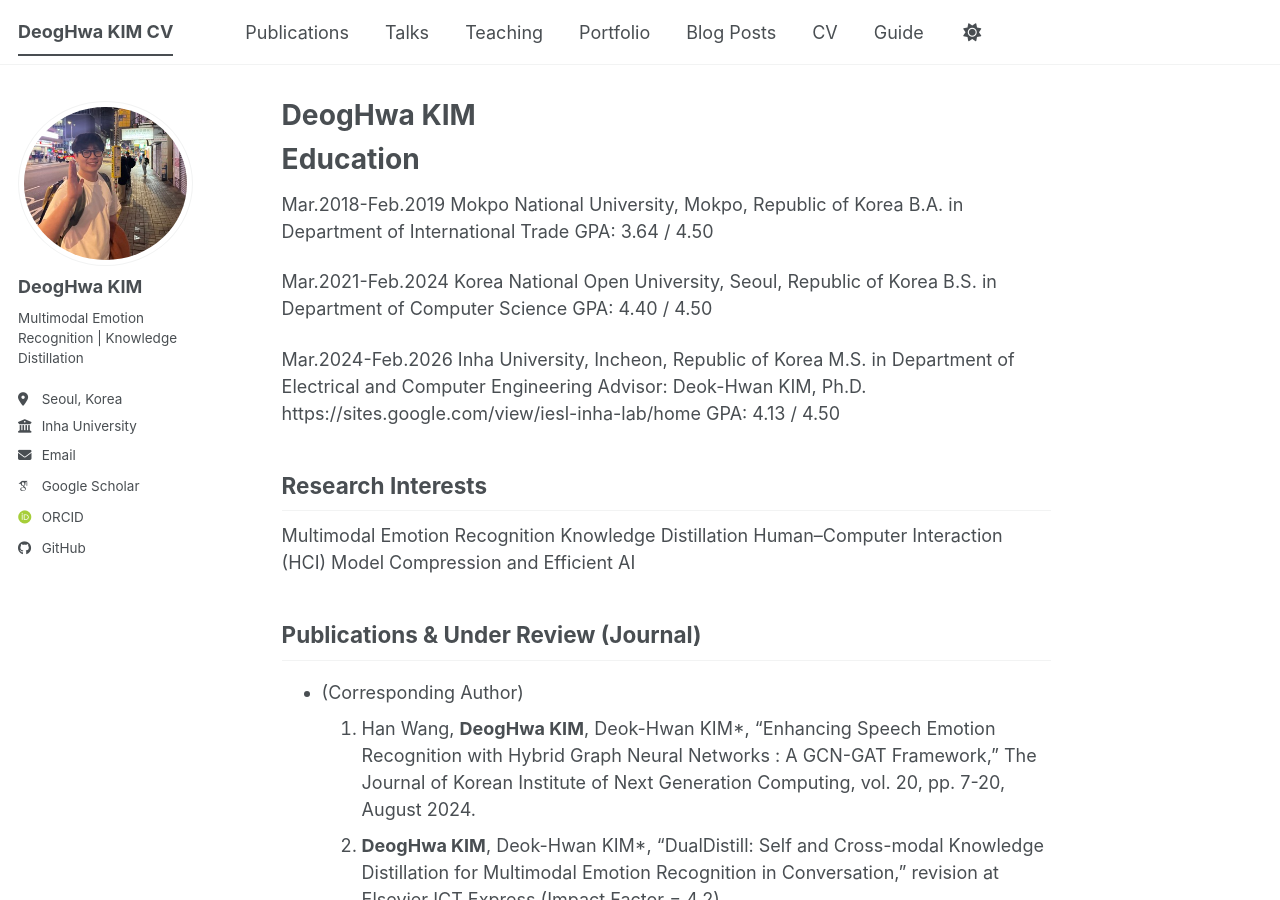
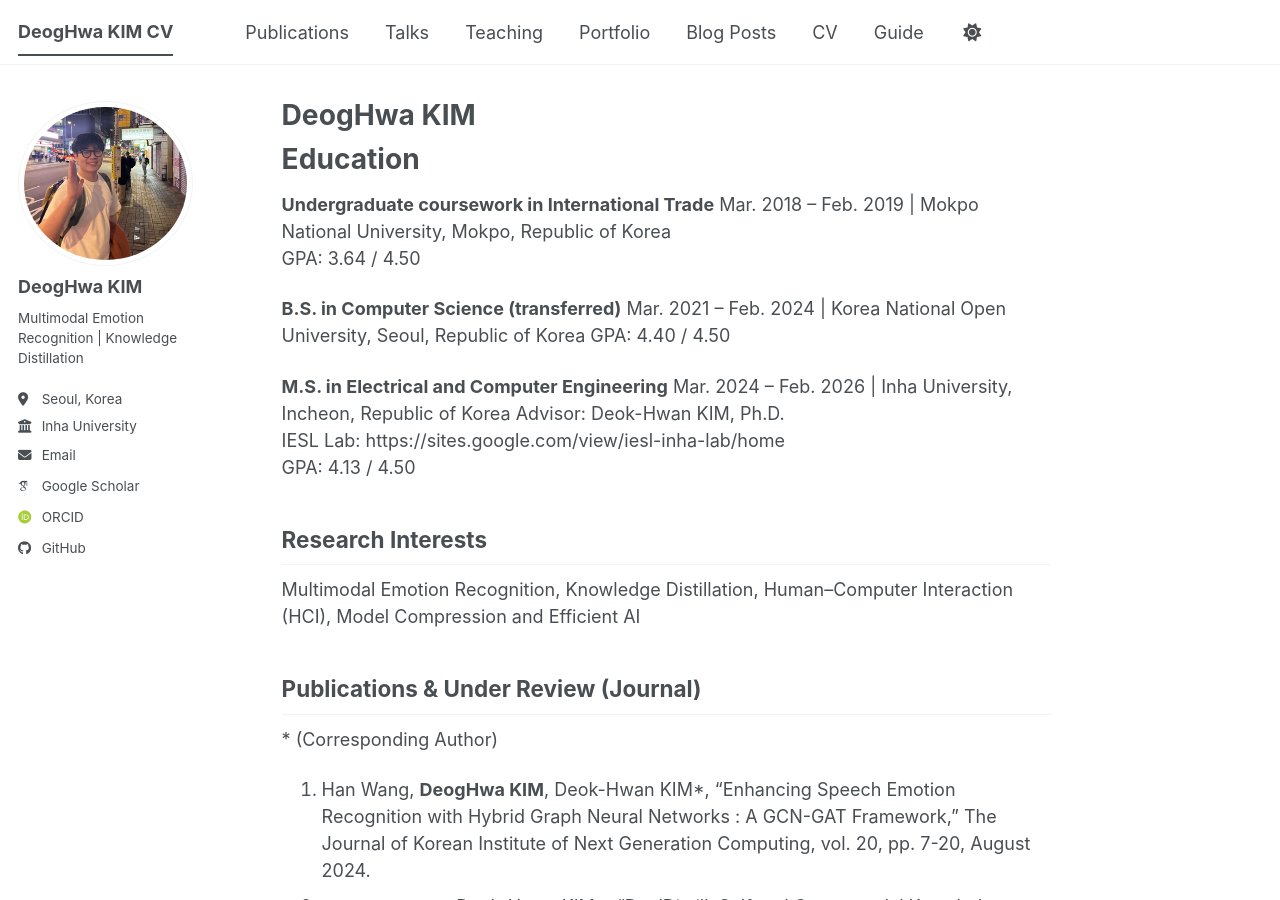
Before and after one commit to potatoduck9/potatoduck9.github.io, a Jekyll site: the page built from _pages/about.md, in a window 1280 px wide and 900 px high. Built offline with Jekyll 4.4.1, drawn with Linux system fonts in a browser that asks for light colours; some web fonts are replaced; a script bundle is joined from its source files by our own code; library files that are not in the unit come from our copies.

Commit message:
Update about.md

```diff
--- a/_pages/about.md
+++ b/_pages/about.md
@@ -7,38 +7,35 @@ redirect_from:
   - /about.html
 ---
 
+
 Education
 ======
-Mar.2018-Feb.2019     Mokpo National University, Mokpo, Republic of Korea
-                      B.A. in Department of International Trade
-                      GPA: 3.64 / 4.50
+**Undergraduate coursework in International Trade**
+Mar. 2018 – Feb. 2019 | Mokpo National University, Mokpo, Republic of Korea
+GPA: 3.64 / 4.50
 
-Mar.2021-Feb.2024     Korea National Open University, Seoul, Republic of Korea
-                      B.S. in Department of Computer Science
-                      GPA: 4.40 / 4.50
+**B.S. in Computer Science (transferred)**
+Mar. 2021 – Feb. 2024 | Korea National Open University, Seoul, Republic of Korea
+GPA: 4.40 / 4.50
 
-Mar.2024-Feb.2026     Inha University, Incheon, Republic of Korea
-                      M.S. in Department of Electrical and Computer Engineering
-                      Advisor: Deok-Hwan KIM, Ph.D.
-                      https://sites.google.com/view/iesl-inha-lab/home
-                      GPA: 4.13 / 4.50
+**M.S. in Electrical and Computer Engineering**
+Mar. 2024 – Feb. 2026 | Inha University, Incheon, Republic of Korea
+Advisor: Deok-Hwan KIM, Ph.D.
+IESL Lab: https://sites.google.com/view/iesl-inha-lab/home
+GPA: 4.13 / 4.50
 
 
 Research Interests
 ------
-Multimodal Emotion Recognition
-Knowledge Distillation
-Human–Computer Interaction (HCI)
-Model Compression and Efficient AI
+Multimodal Emotion Recognition, Knowledge Distillation, Human–Computer Interaction (HCI), Model Compression and Efficient AI
 
 
 Publications & Under Review (Journal)
 ------
-* (Corresponding Author)
+\* (Corresponding Author)
 1. Han Wang, **DeogHwa KIM**,  Deok-Hwan KIM*, "Enhancing Speech Emotion Recognition with Hybrid Graph Neural Networks : A GCN-GAT Framework," The Journal of Korean Institute of Next Generation Computing, vol. 20, pp. 7-20, August 2024.
 2. **DeogHwa KIM**, Deok-Hwan KIM*, "DualDistill: Self and Cross-modal Knowledge Distillation for Multimodal Emotion Recognition in Conversation," revision at Elsevier ICT Express (Impact Factor = 4.2)
 3. **DeogHwa KIM**, Yu il LEE, Da Hyun YOON, Byeong Jun KIM, Deok-Hwan KIM*, "Dual-Distillation Vision-Language Model for Multimodal Emotion Recognition in Conversation with Quantized Edge Deployment," Under Review at MDPI Applied Sciences (Impact Factor = 2.5)
-
 
 
 Publications (Conference)
@@ -49,6 +46,7 @@ Publications (Conference)
 4. HaeDam Shin, **DeogHwa KIM**, Deok-Hwan KIM*, "Lightweight Deep Learning Model using Response-based Class-wise Adaptive Temperature Knowledge Distillation," Korean Institute of Next Generation Computing, pp. 236-239, May 2025. (Oral Session; in Asan, Republic of Korea)
 5. **DeogHwa KIM**, Jikyu Park, Deok-Hwan KIM*, "MERC-KDC: Multimodal Emotion Recognition in Conversation Via Knowledge Distillation and Contrastive Learning," International Conference on Ubiquitous and Future Networks (ICUFN), pp. 480-485, July 2025. (Oral Session; in Lisbon, Portugal)
 6. Min KIM, **DeogHwa KIM**, Deok-Hwan KIM*, "Jetson-Based Facial Emotion Recognition using Edge-Cloud Offloading," The Institute of Electronics and Information Engineers, PP. 1207-1211, November 2025. (Oral Session; in Gyeonggi-do, Republic of Korea)
+
 
 Patents
 ------
```
